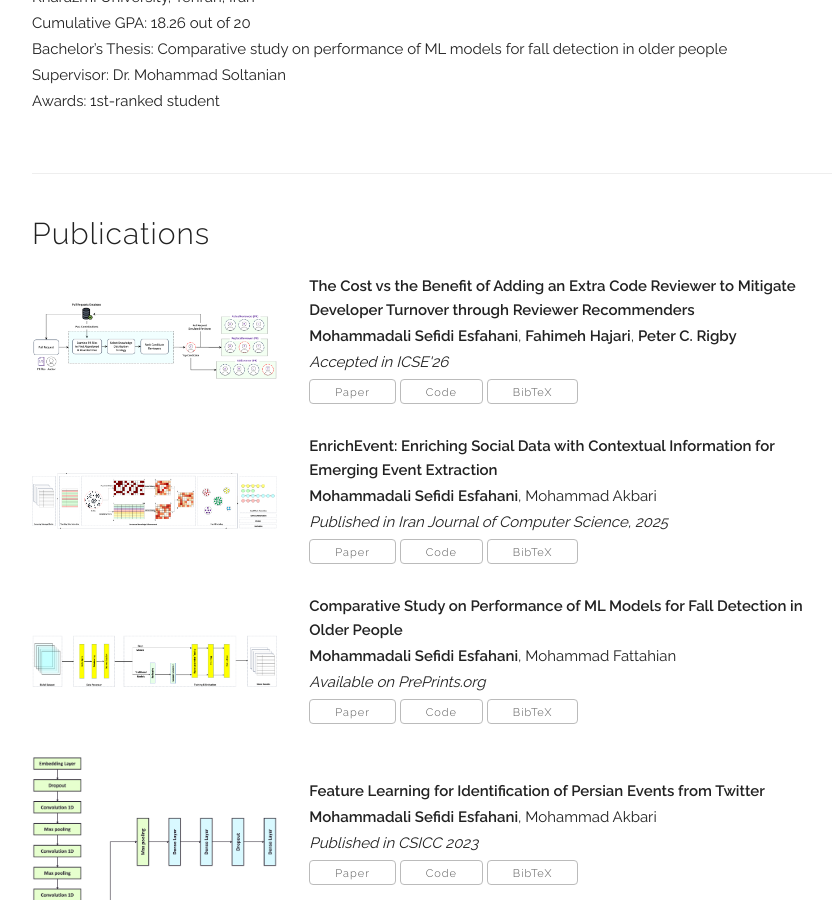
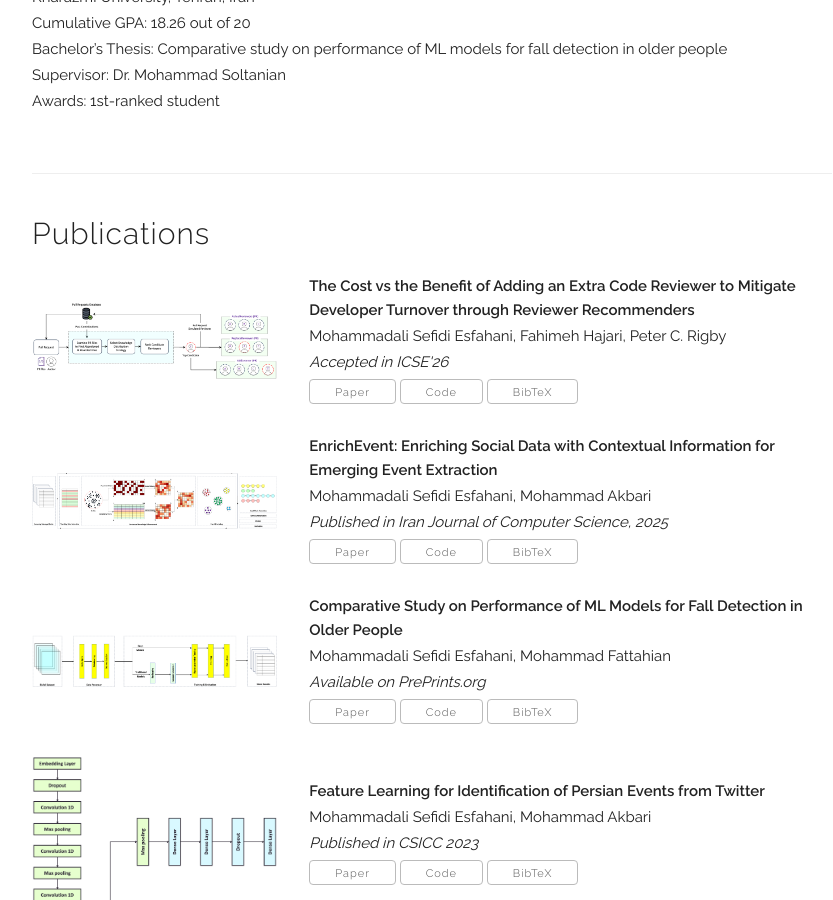
Before and after one commit to mojtabaSefidi/mojtabaSefidi.github.io, a Jekyll site: the page built from index.html, in a window 1280 px wide and 900 px high, scrolled down 1419 px. Shown: the whole window, without its empty margins (208-1041 px from the left). Built offline with Jekyll 4.4.1, drawn with Linux system fonts in a browser that asks for light colours; some web fonts are replaced.

```diff
--- a/_data/publications.yaml
+++ b/_data/publications.yaml
@@ -1,7 +1,7 @@
 papers:
   - title: "The Cost vs the Benefit of Adding an Extra Code Reviewer to Mitigate Developer Turnover through Reviewer Recommenders"
     image: "/assets/publications/2026_SofiaLearnerPlus/SimulationMethod.png"
-    authors: "<b>Mohammadali Sefidi Esfahani</b>, <b>Fahimeh Hajari</b>, <b>Peter C. Rigby</b>"
+    authors: "Mohammadali Sefidi Esfahani, Fahimeh Hajari, Peter C. Rigby"
     venue: "Accepted in ICSE'26"
     paper_pdf: "https://conf.researchr.org/details/icse-2026/icse-2026-research-track/28/The-Cost-vs-the-Benefit-of-Adding-an-Extra-Code-Reviewer-to-Mitigate-Developer-Turnov"
     # poster: "/assets/publications/2023_dist_or_ann/poster.pdf"
@@ -12,7 +12,7 @@ papers:
 
   - title: "EnrichEvent: Enriching Social Data with Contextual Information for Emerging Event Extraction"
     image: "/assets/publications/2023_EnrichEvent/Framework_EnrichEvent.png"
-    authors: "<b>Mohammadali Sefidi Esfahani</b>, Mohammad Akbari"
+    authors: "Mohammadali Sefidi Esfahani, Mohammad Akbari"
     venue: "Published in Iran Journal of Computer Science, 2025"
     paper_pdf: "https://arxiv.org/abs/2307.16082"
     # poster: "/assets/publications/2023_dist_or_ann/poster.pdf"
@@ -23,7 +23,7 @@ papers:
 
   - title: "Comparative Study on Performance of ML Models for Fall Detection in Older People"
     image: "/assets/publications/2023_Fall_Detection/Framework.png"
-    authors: "<b>Mohammadali Sefidi Esfahani</b>, Mohammad Fattahian"
+    authors: "Mohammadali Sefidi Esfahani, Mohammad Fattahian"
     venue: "Available on PrePrints.org"
     paper_pdf: "https://www.preprints.org/manuscript/202312.2027"
     # poster: "/assets/publications/2023_dist_or_ann/poster.pdf"
@@ -34,7 +34,7 @@ papers:
 
   - title: "Feature Learning for Identification of Persian Events from Twitter"
     image: "/assets/publications/2023_Feature_Engineering_for_EventDetection/Framework.png"
-    authors: "<b>Mohammadali Sefidi Esfahani</b>, Mohammad Akbari"
+    authors: "Mohammadali Sefidi Esfahani, Mohammad Akbari"
     venue: "Published in CSICC 2023"
     paper_pdf: "https://drive.google.com/file/d/1cupVjZzVa74ca-YfylT8TC3MoyCCG6NL/view?usp=sharing"
     # poster: "/assets/publications/2023_dist_or_ann/poster.pdf"
```
